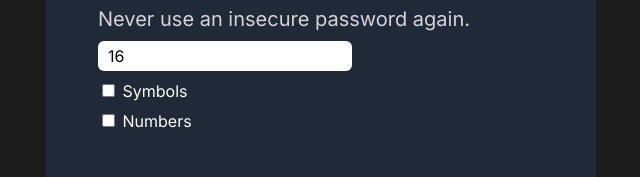
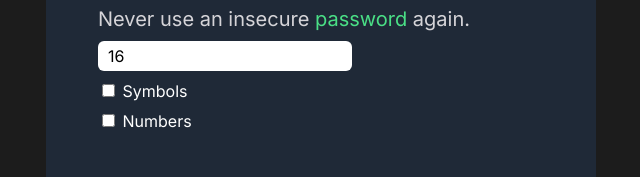
Before and after one commit to angelh200/password-generator, a plain HTML site: page index.html in a window 1280 px wide. Shown: the part 276-453 px from the top of the page, 319-959 px from the left. Drawn offline with Linux system fonts and the light colour scheme.

Commit message:
Updated password text color to green

```diff
--- a/index.html
+++ b/index.html
@@ -8,7 +8,7 @@
     <body>
         <main class="container">
             <h1 class="title">Generate a <span class="green-text">random password</span></h1>
-            <p class="text">Never use an insecure password again.</p>
+            <p class="text">Never use an insecure <span class="green-text">password</span> again.</p>
             <input type="number" placeholder="12" id="length-input" value="16"><br>
             <div class="check-container">
                 <input type="checkbox" id="symbols">
```
